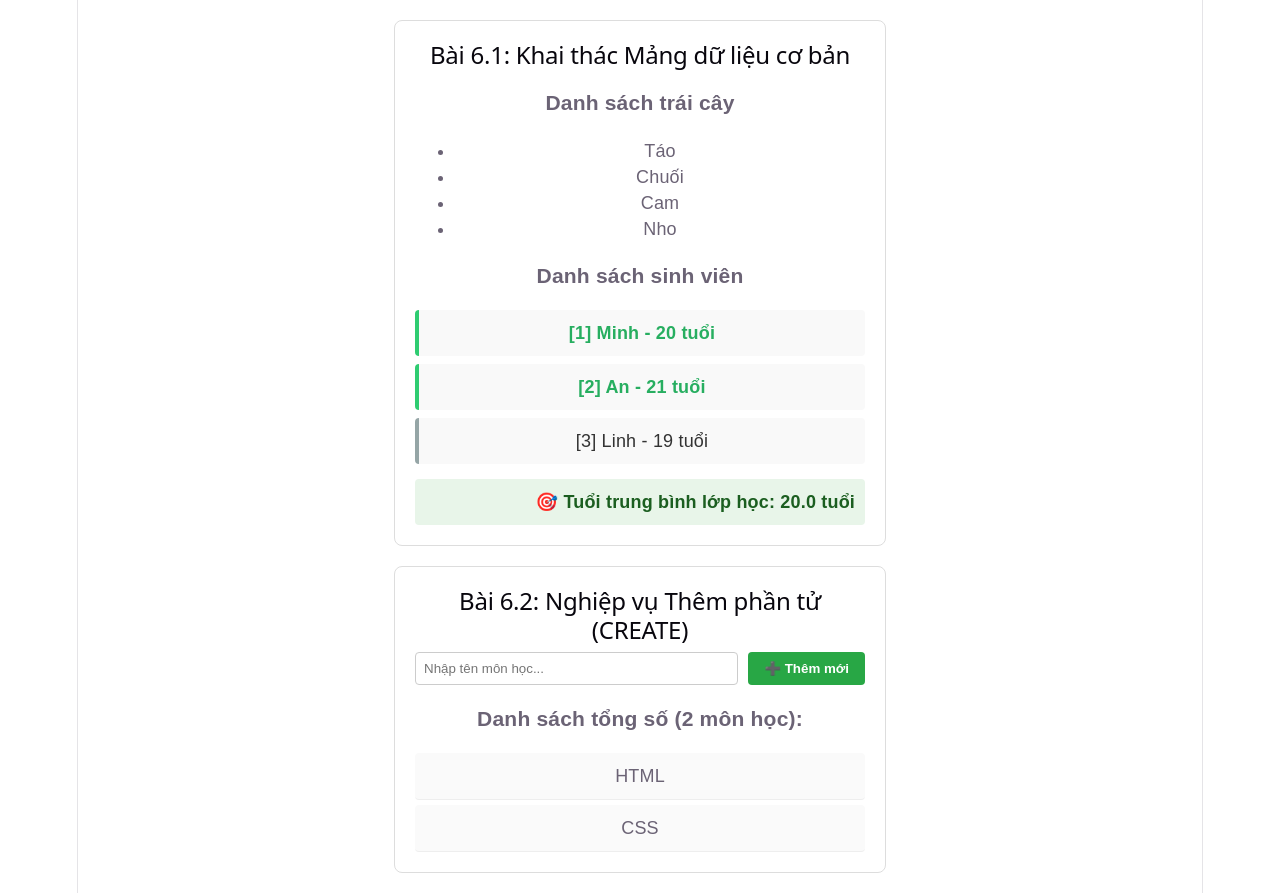
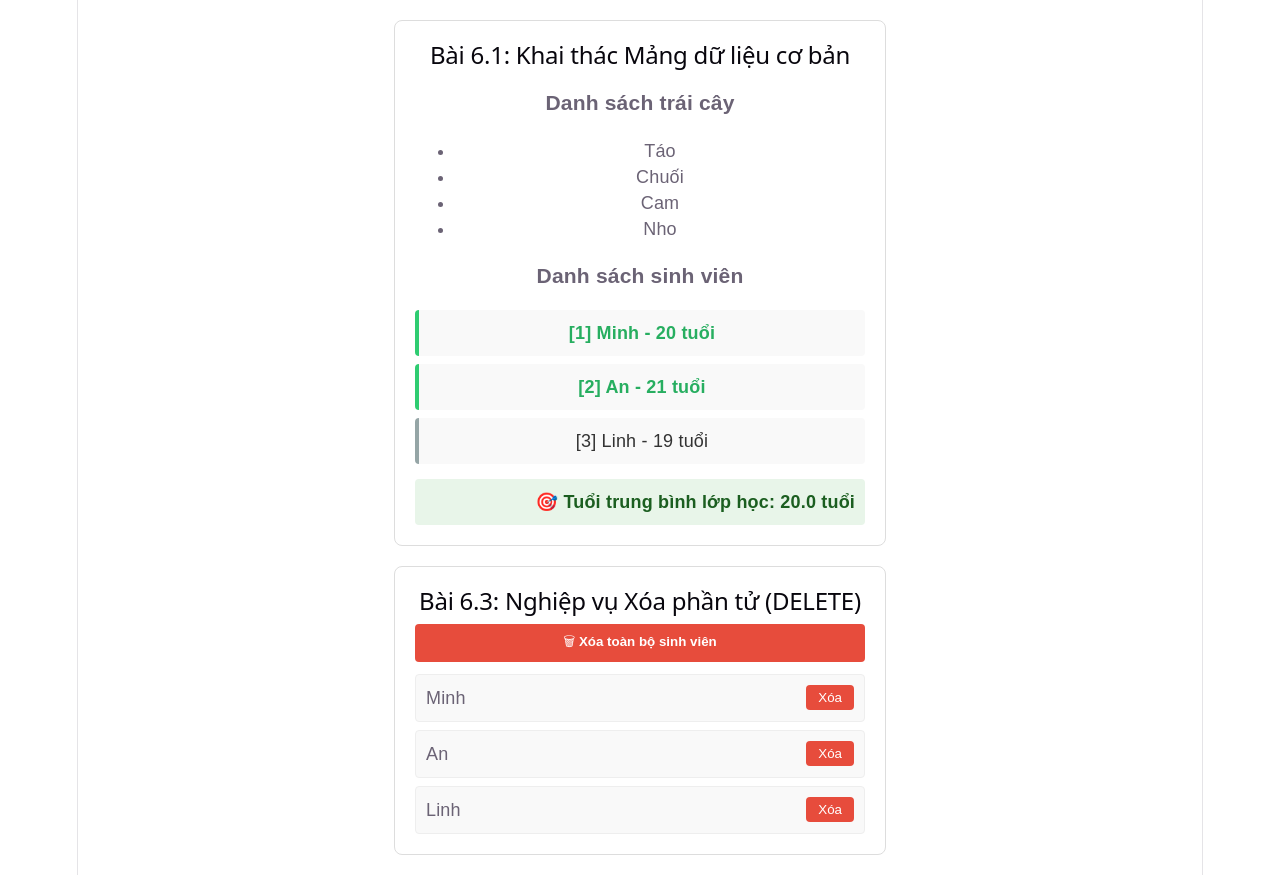
Before and after one commit to DangDuong06/CSE319_PhamHuynhDangDuong_2451160765, a React (Vite) app in the folder exercises_v2/hello-react/: page / in a window 1280 px wide. Built offline with nearby package versions, Linux system fonts and the light colour scheme.

Commit message:
hoàn thành bài 6.3 Tier 6

```diff
--- a/exercises_v2/hello-react/src/App.jsx
+++ b/exercises_v2/hello-react/src/App.jsx
@@ -8,8 +8,8 @@ function App() {
     return (
         <div>
             <ListBasics />
-            {<CreateItem />}
-            {/* <DeleteItem /> */}
+            {/* <CreateItem /> */}
+            { <DeleteItem />}
             {/* <UpdateItem /> */}
         </div>
     );
--- /dev/null
+++ b/exercises_v2/hello-react/src/DeleteItem.jsx
@@ -0,0 +1,143 @@
+// src/DeleteItem.jsx
+import { useState, useRef } from "react";
+
+function DeleteItem() {
+    // --- Dữ liệu Code mẫu ---
+    const [items, setItems] = useState([
+        { id: 1, name: "Minh" },
+        { id: 2, name: "An" },
+        { id: 3, name: "Linh" }
+    ]);
+
+    // --- Dữ liệu Thử thách ---
+    const [deleteMessage, setDeleteMessage] = useState(""); // Thử thách 1: Thông báo đã xóa [tên]
+    const [previousState, setPreviousState] = useState(null); // Thử thách 2: Lưu lại mảng cũ để phục vụ hoàn tác
+    const undoTimeoutRef = useRef(null); // Quản lý thời gian tồn tại của nút hoàn tác
+
+    // Hàm xóa từng phần tử lẻ
+    function handleDelete(id, name) {
+        // Thử thách 3: Chỉ cho xóa khi người dùng xác nhận qua hộp thoại confirm
+        if (!window.confirm(`Bạn có chắc chắn muốn xóa sinh viên "${name}" không?`)) {
+            return;
+        }
+
+        // Xóa bất kỳ bộ đếm thời gian hoàn tác cũ nào đang chạy dở trước đó
+        if (undoTimeoutRef.current) clearTimeout(undoTimeoutRef.current);
+
+        // Thử thách 2: Lưu lại trạng thái mảng dữ liệu hiện tại trước khi xóa để có thể cứu dữ liệu
+        setPreviousState(items);
+
+        // Thực hiện xóa bằng hàm lọc .filter()
+        setItems(items.filter(item => item.id !== id));
+
+        // Thử thách 1: Hiển thị thông báo định danh sinh viên đã bị xóa
+        setDeleteMessage(`🗑️ Đã xóa sinh viên "${name}" thành công!`);
+
+        // Thử thách 2: Sau đúng 5 giây, nút "Hoàn tác" sẽ biến mất và không thể khôi phục nữa
+        undoTimeoutRef.current = setTimeout(() => {
+            setDeleteMessage("");
+            setPreviousState(null);
+        }, 5000);
+    }
+
+    // Hàm khôi phục dữ liệu (Thử thách 2)
+    function handleUndo() {
+        if (previousState) {
+            setItems(previousState); // Đổ ngược lại mảng cũ vào State
+            setDeleteMessage("↩️ Đã khôi phục (Hoàn tác) dữ liệu thành công!");
+            setPreviousState(null); // Xóa bộ nhớ đệm khôi phục ngay lập tức
+            if (undoTimeoutRef.current) clearTimeout(undoTimeoutRef.current);
+
+            setTimeout(() => setDeleteMessage(""), 3000);
+        }
+    }
+
+    function handleDeleteAll() {
+        if (window.confirm("CẢNH BÁO: Bạn có thực sự muốn xóa toàn bộ danh sách không?")) {
+            if (undoTimeoutRef.current) clearTimeout(undoTimeoutRef.current);
+            setPreviousState(items); // Lưu trữ mảng tổng để có thể hoàn tác toàn bộ
+            setItems([]);
+            setDeleteMessage("🗑️ Đã xóa sạch toàn bộ danh sách!");
+
+            undoTimeoutRef.current = setTimeout(() => {
+                setDeleteMessage("");
+                setPreviousState(null);
+            }, 5000);
+        }
+    }
+
+    return (
+        <div style={{ padding: "20px", fontFamily: "sans-serif", maxWidth: "450px", margin: "20px auto", border: "1px solid #ddd", borderRadius: "8px" }}>
+            <h2>Bài 6.3: Nghiệp vụ Xóa phần tử (DELETE)</h2>
+
+            {/* Thanh hiển thị thông báo xóa kèm nút bấm Hoàn tác của Thử thách 1 & 2 */}
+            {deleteMessage && (
+                <div style={{ padding: "10px", marginBottom: "12px", background: "#f8d7da", color: "#721c24", borderRadius: "4px", fontSize: "0.9rem", display: "flex", justifyContent: "space-between", alignItems: "center" }}>
+                    <span>{deleteMessage}</span>
+                    {previousState && (
+                        <button
+                            onClick={handleUndo}
+                            style={{ background: "#721c24", color: "white", border: "none", padding: "4px 10px", borderRadius: "3px", cursor: "pointer", fontWeight: "bold" }}
+                        >
+                            ↩️ HOÀN TÁC (5s)
+                        </button>
+                    )}
+                </div>
+            )}
+
+            {items.length > 0 && (
+                <button
+                    onClick={handleDeleteAll}
+                    style={{
+                        marginBottom: "12px",
+                        background: "#e74c3c",
+                        color: "white",
+                        padding: "8px 16px",
+                        border: "none",
+                        borderRadius: "4px",
+                        cursor: "pointer",
+                        fontWeight: "bold",
+                        width: "100%"
+                    }}
+                >
+                    🗑 Xóa toàn bộ sinh viên
+                </button>
+            )}
+
+            {items.length === 0 ? (
+                <p style={{ color: "#999", textAlign: "center", fontStyle: "italic", padding: "20px 0" }}>Danh sách hiện đang trống rỗng.</p>
+            ) : (
+                <div style={{ display: "flex", flexDirection: "column", gap: "8px" }}>
+                    {items.map(item => (
+                        <div key={item.id} style={{
+                            display: "flex",
+                            justifyContent: "space-between",
+                            alignItems: "center",
+                            padding: "10px",
+                            background: "#f9f9f9",
+                            border: "1px solid #eee",
+                            borderRadius: "4px"
+                        }}>
+                            <span style={{ fontWeight: "500" }}>{item.name}</span>
+                            <button
+                                onClick={() => handleDelete(item.id, item.name)}
+                                style={{
+                                    background: "#e74c3c",
+                                    color: "white",
+                                    border: "none",
+                                    padding: "5px 12px",
+                                    borderRadius: "4px",
+                                    cursor: "pointer"
+                                }}
+                            >
+                                Xóa
+                            </button>
+                        </div>
+                    ))}
+                </div>
+            )}
+        </div>
+    );
+}
+
+export default DeleteItem;
```
Also changed, not shown: 1 other file (tests, documents, lock files or other folders).
